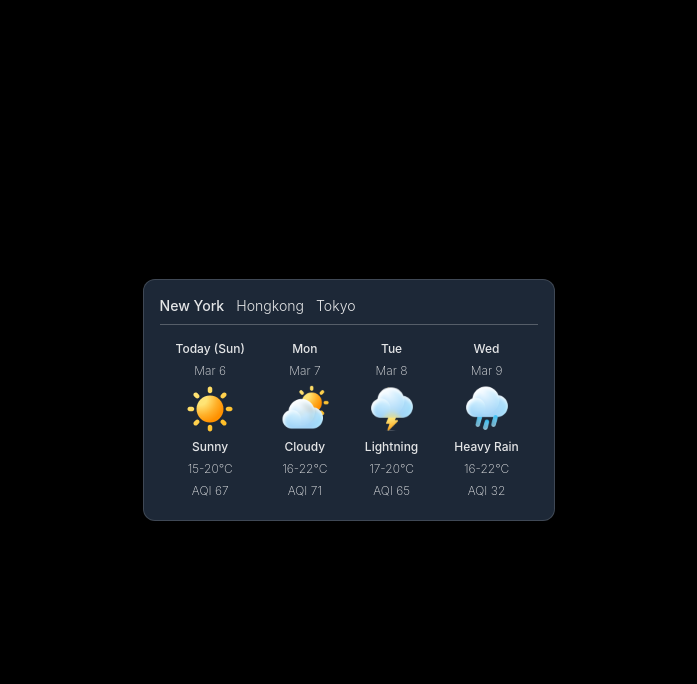
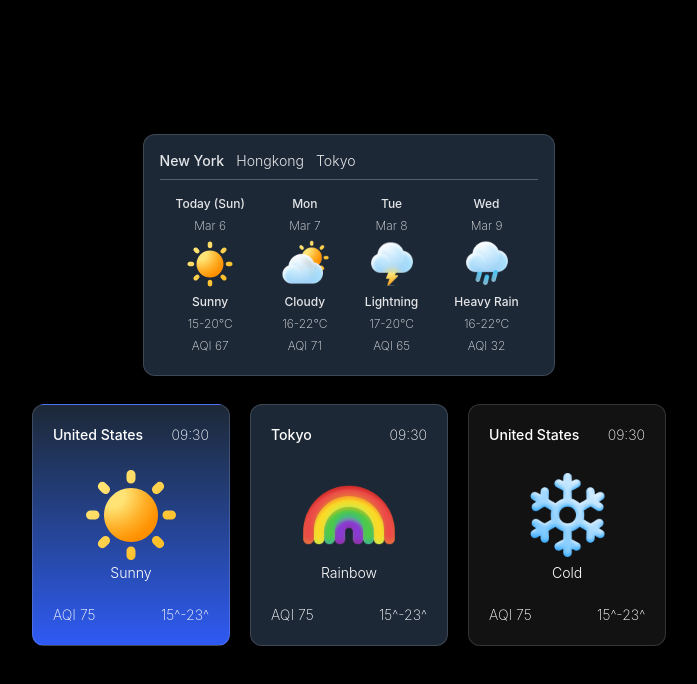
Before and after one commit to namanajmera/weather-app, a Next.js app: page / in a window 1280 px wide. Shown: the top 684 px of the page, without its empty margins (291-988 px from the left). Built offline with nearby package versions, Linux system fonts and the light colour scheme.

Commit message:
Added: Country Current state.

```diff
--- /dev/null
+++ b/src/app/components/CountryCurrentState.tsx
@@ -0,0 +1,58 @@
+import Image from "next/image";
+
+const CountryCurrentState = () => {
+    const countryData = [
+        {
+            id: 1,
+            countryName: "United States",
+            countryTime: "09:30",
+            weather: "Sunny",
+            airQuality: "AQI 75",
+            temprature: "15^-23^",
+            image: "/weather/01_sunny_color.svg",
+            backgroundClass: "from-[#1d2837] to-[#2f5af4]",
+        },
+        {
+            id: 2,
+            countryName: "Tokyo",
+            countryTime: "09:30",
+            weather: "Rainbow",
+            airQuality: "AQI 75",
+            temprature: "15^-23^",
+            image: "/weather/40_rainbow_color.svg",
+            backgroundClass: "from-[#1d2837] to-[#1d2837]",
+        },
+        {
+            id: 3,
+            countryName: "United States",
+            countryTime: "09:30",
+            weather: "Cold",
+            airQuality: "AQI 75",
+            temprature: "15^-23^",
+            image: "/weather/22_snow_color.svg",
+            backgroundClass: "from-[#121212] to-[#121212]",
+        }
+    ]
+    return (
+        <div className="flex flex-wrap space-x-5 space-y-5 justify-center">
+            {countryData && countryData.map((ele) => (
+                <div className={`border border-white/15 rounded-xl p-5 w-[12.38rem] h-[15.12rem] backdrop-blur-[80px] shadow-xl shadow-black/20 bg-gradient-to-b flex flex-col justify-between ${ele.backgroundClass}`} key={ele.id}>
+                    <div className="flex justify-between items-center">
+                        <span className="font-medium text-[0.88rem] leading-[143%] text-white">{ele.countryName}</span>
+                        <span className="font-extralight text-[0.88rem] leading-[143%] text-white">{ele.countryTime}</span>
+                    </div>
+                    <div className="flex justify-between items-center flex-col">
+                        <Image src={ele.image} alt={ele.weather} width={96} height={96} />
+                        <span className="font-light text-[0.88rem] leading-[143%] text-white">{ele.weather}</span>
+                    </div>
+                    <div className="flex justify-between items-center">
+                        <span className="font-extralight text-[0.88rem] leading-[143%] text-white">{ele.airQuality}</span>
+                        <span className="font-extralight text-[0.88rem] leading-[143%] text-white">{ele.temprature}</span>
+                    </div>
+                </div>
+            ))}
+        </div>
+    )
+}
+
+export default CountryCurrentState;
--- a/src/app/components/CountryWeekData.tsx
+++ b/src/app/components/CountryWeekData.tsx
@@ -43,7 +43,6 @@ const CountryWeekData = () => {
     const containerClasses =
         "font-extralight text-[0.75rem] leading-[133%] text-white/88 text-center";
     return (
-        <div className="flex justify-center items-center h-screen">
         <div className="flex flex-col border border-white/15 rounded-xl p-4 pt-2 w-[25.81rem] h-[15.12rem] backdrop-blur-[80px] shadow-xl bg-[#1d2837] shadow-black/20">
 
             {/* Locations */}
@@ -75,7 +74,6 @@ const CountryWeekData = () => {
                 ))}
             </div>
         </div>
-        </div>
     )
 }
 
--- a/src/app/components/index.ts
+++ b/src/app/components/index.ts
@@ -1,3 +1,4 @@
 import CountryWeekData from "./CountryWeekData";
+import CountryCurrentState from "./CountryCurrentState";
 
-export { CountryWeekData }
+export { CountryWeekData, CountryCurrentState }
--- a/src/app/page.tsx
+++ b/src/app/page.tsx
@@ -1,8 +1,13 @@
-import { CountryWeekData } from "./components";
+import { CountryCurrentState, CountryWeekData } from "./components";
 
 export default function Home() {
 
   return (
-    <CountryWeekData />
+    <>
+      <div className="flex justify-center items-center min-h-screen flex-col space-y-7 p-10">
+        <CountryWeekData />
+        <CountryCurrentState />
+      </div>
+    </>
   );
 }
```
Lines whose indentation alone changed are shown as unchanged.
